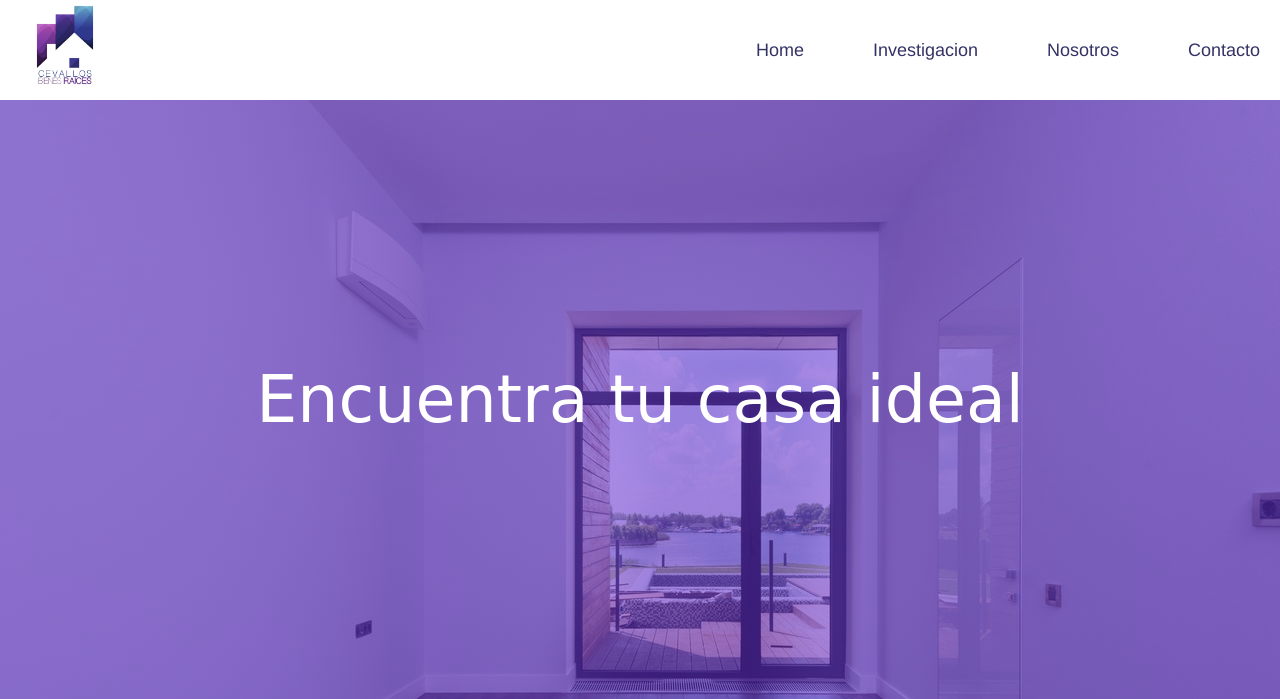
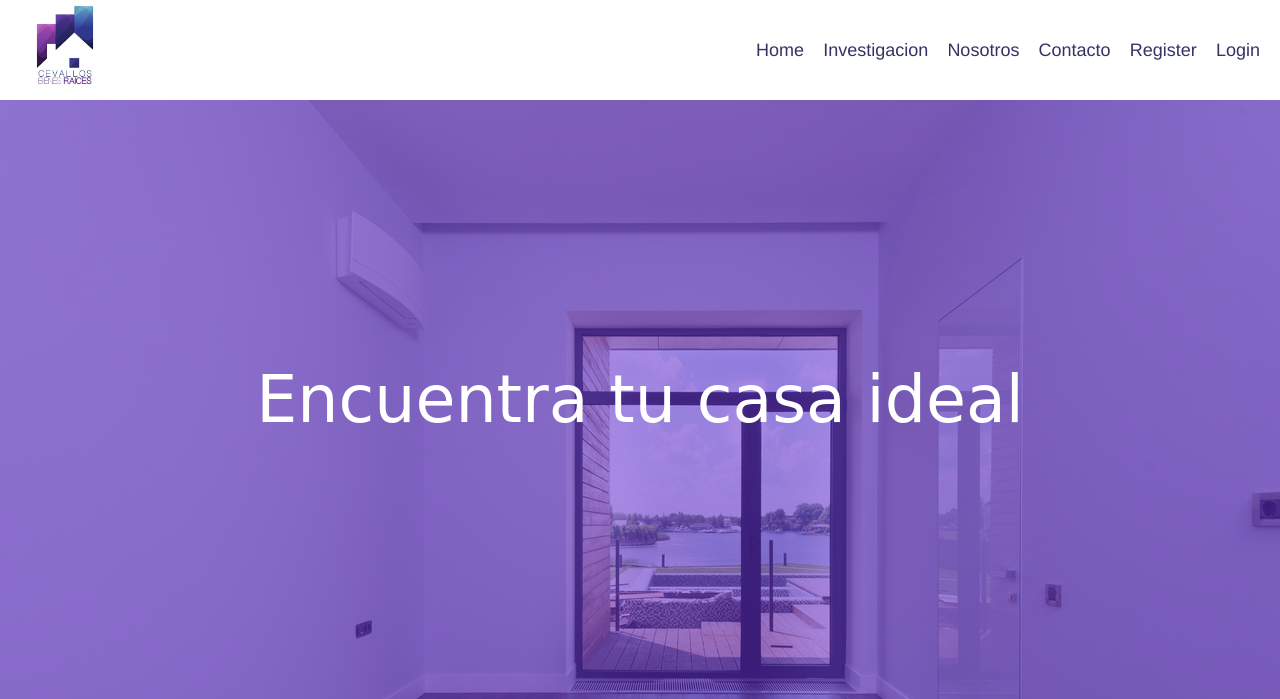
Before and after one commit to FelipeB35/dashboard, a Flask app: page / in a window 1280 px wide. Shown: the top 699 px of the page. Run offline with Flask 2, Linux system fonts and the light colour scheme; some libraries are stand-ins or nearby versions.

Commit message:
Login y register en barra de nav

```diff
--- a/templates/base.html
+++ b/templates/base.html
@@ -28,6 +28,8 @@
           <a href="{{ url_for('investigacion.investigacion') }}">Investigacion</a>
           <a href="{{ url_for('nosotros.nosotros') }}">Nosotros</a>
           <a href="{{ url_for('contacto.contacto') }}">Contacto</a>
+          <a href="{{ url_for('auth.register') }}">Register</a>
+          <a href="{{ url_for('auth.login') }}">Login</a>
         </div>
       </div>
       {% block contents %}
--- a/templates/basehome.html
+++ b/templates/basehome.html
@@ -26,6 +26,8 @@
           <a href="{{ url_for('investigacion.investigacion') }}">Investigacion</a>
           <a href="{{ url_for('nosotros.nosotros') }}">Nosotros</a>
           <a href="{{ url_for('contacto.contacto') }}">Contacto</a>
+          <a href="{{ url_for('auth.register') }}">Register</a>
+          <a href="{{ url_for('auth.login') }}">Login</a>
         </div>
       </div>
 
```
